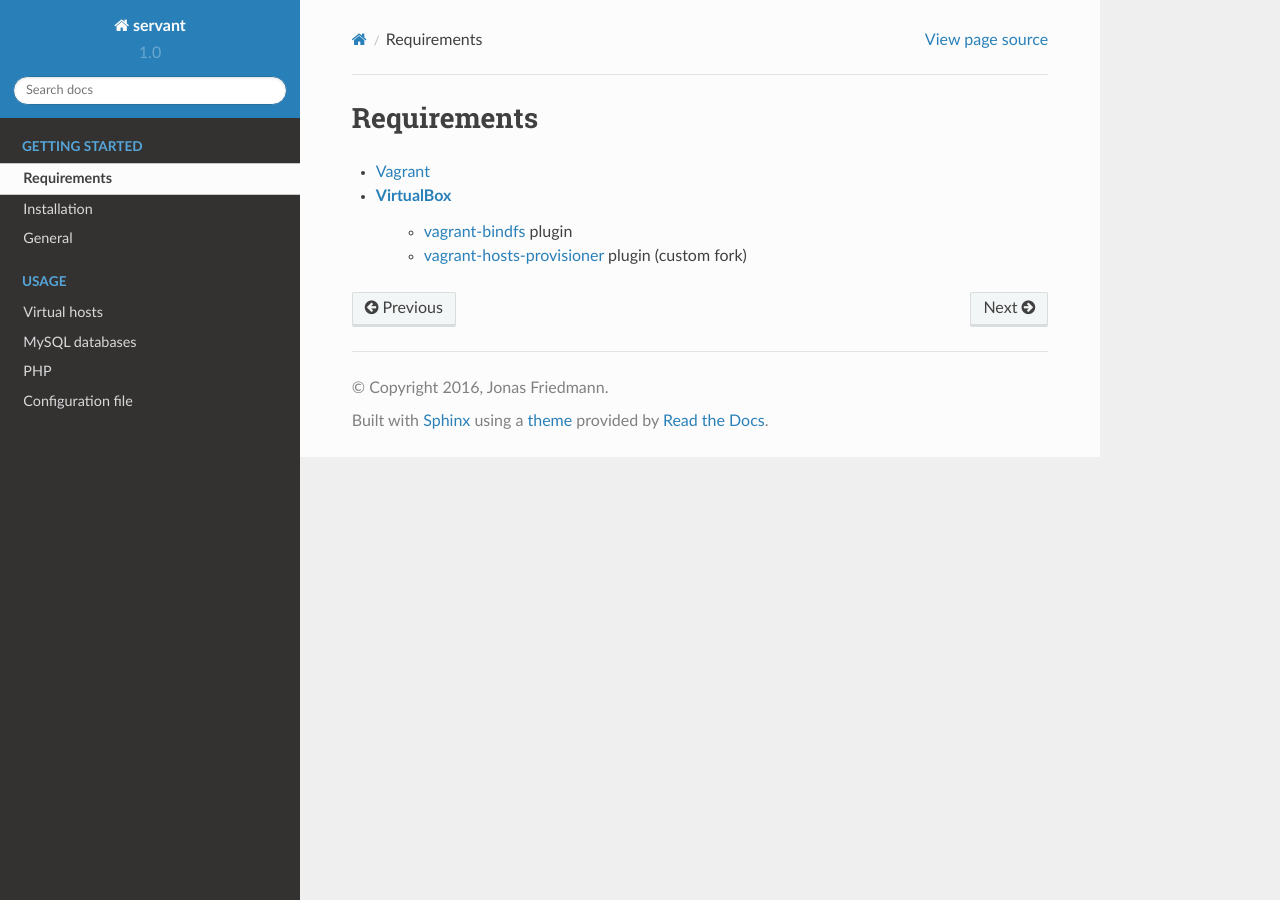
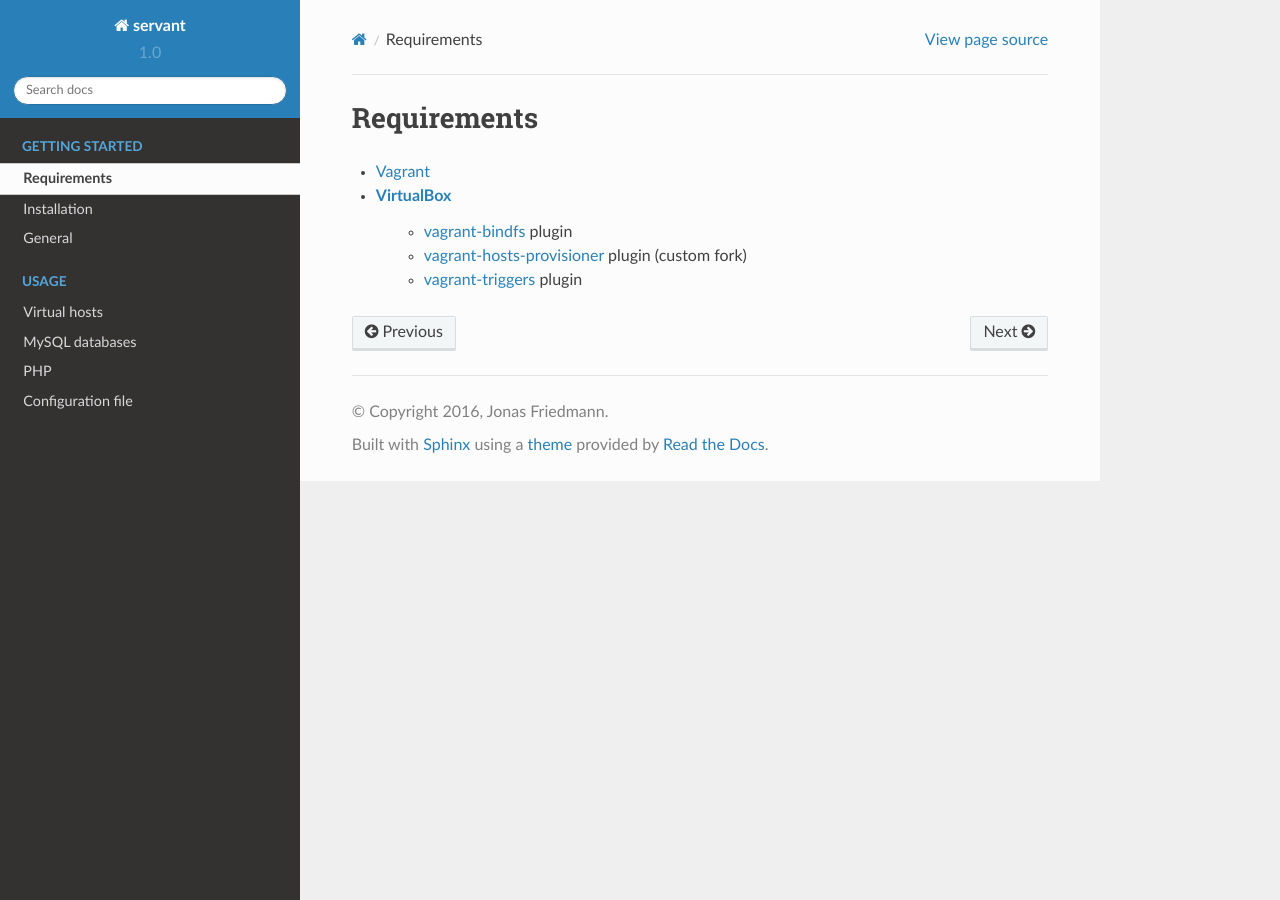
Before and after one commit to frdmn/servant, a Sphinx documentation site: the page built from docs/requirements.rst, in a window 1280 px wide. Built offline with Sphinx 7.4.7 and the Read the Docs theme 2.0.0, drawn with Linux system fonts in a browser that asks for light colours.

```diff
--- a/docs/requirements.rst
+++ b/docs/requirements.rst
@@ -5,3 +5,4 @@
 * `VirtualBox <https://www.virtualbox.org/>`_
     * `vagrant-bindfs <https://github.com/gael-ian/vagrant-bindfs/>`_ plugin
     * `vagrant-hosts-provisioner <https://github.com/frdmn/vagrant-hosts-provisioner/>`_ plugin (custom fork)
+    * `vagrant-triggers <https://github.com/emyl/vagrant-triggers/>`_ plugin
```
Also changed, not shown: README.md (+1 -0 lines), 2 other files.
